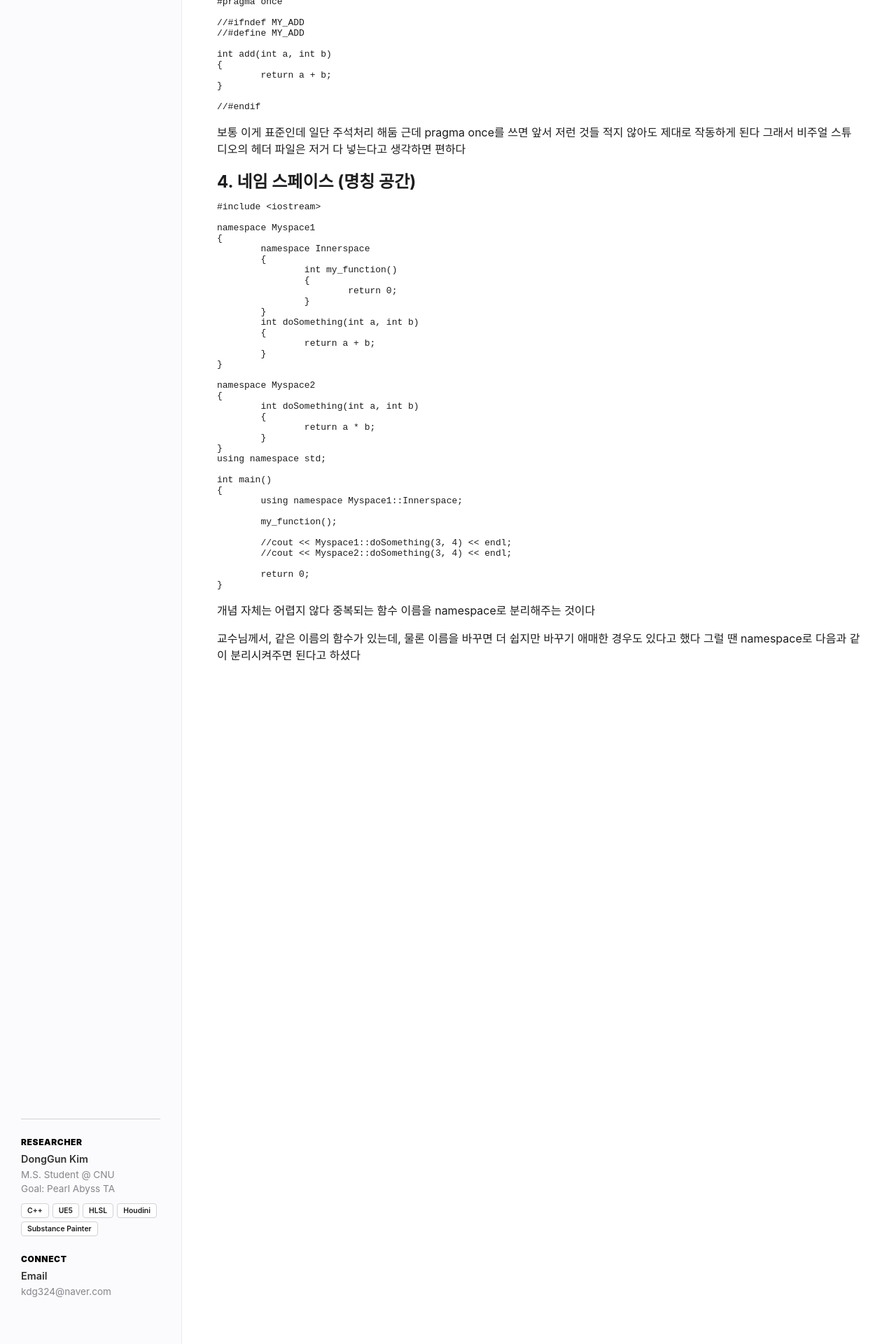
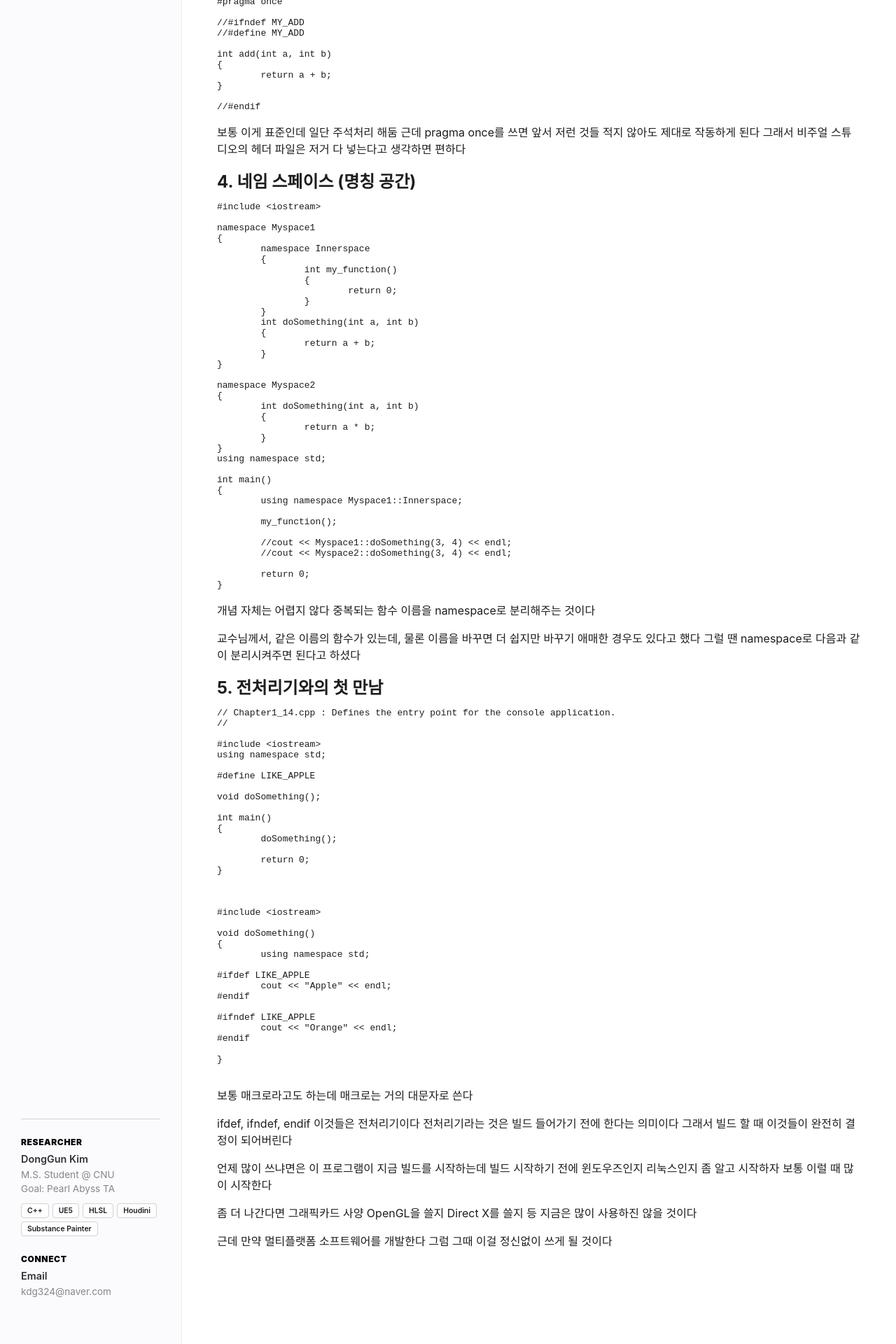
Before and after one commit to KimDongGun324/kimdonggun324.github.io, a Jekyll site: the page built from daily-study/posts/2025/12/16.md, in a window 1280 px wide. Shown: the part 1980-3900 px from the top of the page at 70% size. Built offline with Jekyll 4.4.1, drawn with Linux system fonts in a browser that asks for light colours; some web fonts are replaced; our own code applies the rules of GitHub Pages for plain Markdown files.

Commit message:
TIL 2025_12_16-6

````diff
--- a/daily-study/posts/2025/12/16.md
+++ b/daily-study/posts/2025/12/16.md
@@ -197,3 +197,58 @@ int main()
 
 교수님께서, 같은 이름의 함수가 있는데, 물론 이름을 바꾸면 더 쉽지만 바꾸기 애매한 경우도 있다고 했다
 그럴 땐 namespace로 다음과 같이 분리시켜주면 된다고 하셨다
+
+## 5. 전처리기와의 첫 만남
+
+```C++
+// Chapter1_14.cpp : Defines the entry point for the console application.
+//
+
+#include <iostream>
+using namespace std;
+
+#define LIKE_APPLE
+
+void doSomething();
+
+int main()
+{
+	doSomething();
+
+	return 0;
+}
+
+
+
+#include <iostream>
+
+void doSomething()
+{
+	using namespace std;
+
+#ifdef LIKE_APPLE
+	cout << "Apple" << endl;
+#endif
+
+#ifndef LIKE_APPLE
+	cout << "Orange" << endl;
+#endif
+
+}
+
+```
+
+보통 매크로라고도 하는데 매크로는 거의 대문자로 쓴다
+
+ifdef, ifndef, endif 이것들은 전처리기이다
+전처리기라는 것은 빌드 들어가기 전에 한다는 의미이다
+그래서 빌드 할 때 이것들이 완전히 결정이 되어버린다
+
+ 언제 많이 쓰냐면은 이 프로그램이 지금 빌드를 시작하는데 빌드 시작하기 전에
+ 윈도우즈인지 리눅스인지 좀 알고 시작하자 보통 이럴 때 많이 시작한다
+
+좀 더 나간다면 그래픽카드 사양 OpenGL을 쓸지 Direct X를 쓸지 등
+지금은 많이 사용하진 않을 것이다
+
+근데 만약 멀티플랫폼 소프트웨어를 개발한다
+그럼 그때 이걸 정신없이 쓰게 될 것이다
````
